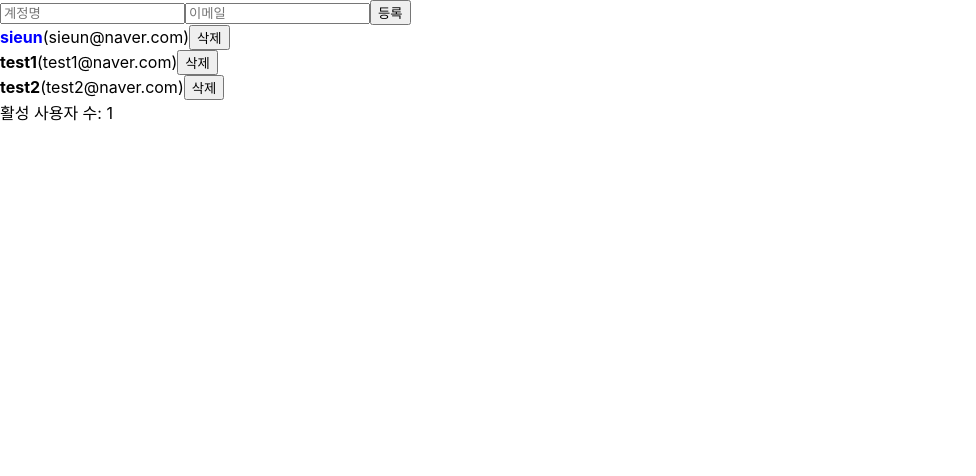
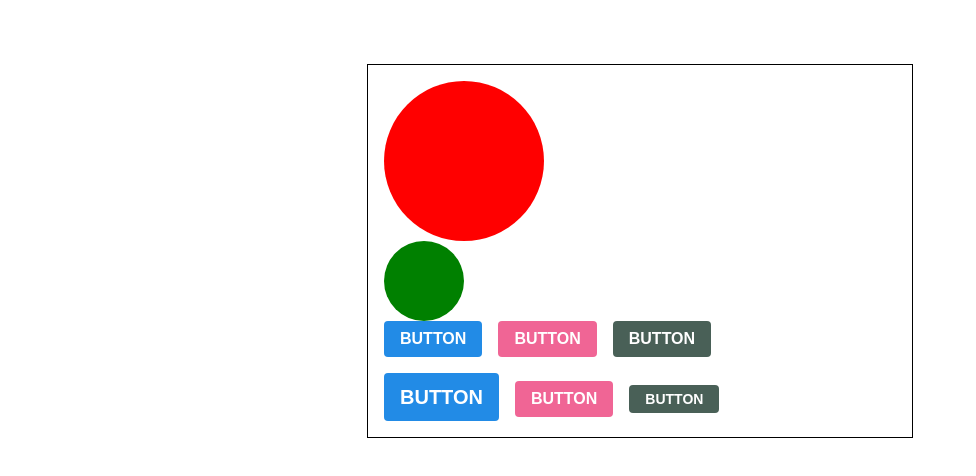
Before and after one commit to sieun98/TIL, a React (Create React App) app in the folder react/begin-react/: page / in a window 1280 px wide. Shown: the top 476 px of the page, without its empty margins (0-976 px from the left). Built offline with nearby package versions, Linux system fonts and the light colour scheme.

Commit message:
Button Component with styeld-components

```diff
--- a/react/begin-react/package.json
+++ b/react/begin-react/package.json
@@ -7,10 +7,12 @@
     "@testing-library/react": "^11.1.0",
     "@testing-library/user-event": "^12.1.10",
     "immer": "^9.0.7",
+    "polished": "^4.1.3",
     "react": "^17.0.2",
     "react-dom": "^17.0.2",
     "react-icons": "^4.3.1",
     "react-scripts": "4.0.3",
+    "styled-components": "^5.3.3",
     "web-vitals": "^1.0.1"
   },
   "scripts": {
--- a/react/begin-react/src/App.js
+++ b/react/begin-react/src/App.js
@@ -1,86 +1,60 @@
-import React, {
-  useRef,
-  useReducer,
-  useCallback,
-  useMemo,
-  createContext,
-} from "react";
-import UserList from "./UserList";
-import CreateUser from "./CreateUser";
-import useInputs from "./useInputs";
-import produce from "immer";
+import React from "react";
+import styled, { css, ThemeProvider } from "styled-components";
+import Button from "./components/Button";
 
-function countActiveUsers(users) {
-  console.log("활성 사용자 수를 세는 중...");
-  return users.filter((user) => user.active).length;
-}
+const Circle = styled.div`
+  width: 5rem;
+  height: 5rem;
+  background: ${(props) => props.color};
+  border-radius: 50%;
+  ${(props) =>
+    props.huge &&
+    css`
+      width: 10rem;
+      height: 10rem;
+    `}
+`;
 
-const initialState = {
-  users: [
-    {
-      id: 1,
-      username: "sieun",
-      email: "sieun@naver.com",
-      active: true,
-    },
-    {
-      id: 2,
-      username: "test1",
-      email: "test1@naver.com",
-      active: false,
-    },
-    {
-      id: 3,
-      username: "test2",
-      email: "test2@naver.com",
-      active: false,
-    },
-  ],
+const AppBlock = styled.div`
+  width: 512px;
+  margin: 0 auto;
+  margin-top: 4rem;
+  border: 1px solid black;
+  padding: 1rem;
+`;
+
+const ButtonGroup = styled.div`
+  & + & {
+    margin-top: 1rem;
+  }
+`;
+
+const palette = {
+  blue: "#228be6",
+  gray: "#496057",
+  pink: "#f06595",
 };
 
-function reducer(state, action) {
-  switch (action.type) {
-    case "CREATE_USER":
-      return {
-        users: state.users.concat(action.user),
-      };
-    case "TOGGLE_USER":
-      return produce(state, (draft) => {
-        const user = draft.users.find((user) => user.id === action.id);
-        user.active = !user.active;
-      });
-    case "REMOVE_USER":
-      return {
-        ...state,
-        users: state.users.filter((user) => user.id !== action.id),
-      };
-    default:
-      throw new Error("Unhandled action");
-  }
-}
-
-export const userDispatch = createContext(null);
-
 function App() {
-  const [state, dispatch] = useReducer(reducer, initialState);
-  const { users } = state;
-  // const [form, onChange, reset] = useInputs({
-  //   username: '',
-  //   email: ''
-  // })
-
-  // const {username, email} = form
-
-  // const nextId = useRef(4)
-
-  const count = useMemo(() => countActiveUsers(users), [users]);
-
   return (
-    <userDispatch.Provider value={dispatch}>
-      <CreateUser />
-      <UserList users={users} />
-      <div>활성 사용자 수: {count}</div>
-    </userDispatch.Provider>
+    <ThemeProvider theme={{ palette }}>
+      <AppBlock>
+        <Circle color="red" huge />
+        <Circle color="green" />
+        <ButtonGroup>
+          <Button>BUTTON</Button>
+          <Button color="pink">BUTTON</Button>
+          <Button color="gray">BUTTON</Button>
+        </ButtonGroup>
+        <ButtonGroup>
+          <Button size="large">BUTTON</Button>
+          <Button color="pink">BUTTON</Button>
+          <Button color="gray" size="small">
+            BUTTON
+          </Button>
+        </ButtonGroup>
+      </AppBlock>
+    </ThemeProvider>
   );
 }
 
--- /dev/null
+++ b/react/begin-react/src/components/Button.js
@@ -0,0 +1,77 @@
+import React from 'react'
+import styled, { css } from 'styled-components'
+import { darken, lighten } from 'polished'
+
+const colorStyles = css`
+    /* 색상 */
+    ${({ theme, color }) => {
+        const selected = theme.palette[color];
+        return css`
+            background: ${selected};
+            &:hover {
+                background: ${lighten(0.1, selected)};
+            }
+            &:active {
+                background: ${darken(0.1, selected)};
+            }
+        `
+    }}
+`
+
+const sizeStyles = css`
+    /* 크기 */
+    ${props =>
+        props.size === 'large' && css`
+            height: 3rem;
+            font-size: 1.25rem;
+        `
+    }
+    ${props =>
+        props.size === 'medium' && css`
+            height: 2.25rem;
+            font-size: 1rem;
+        `
+    }
+    ${props =>
+        props.size === 'small' && css`
+            height: 1.75rem;
+            font-size: 0.875rem;
+        `
+    }
+`
+
+const StyledButton = styled.button`
+    /* 공통 스타일 */
+    display: inline-flex;
+    align-items: center;
+    outline: none;
+    border: none;
+    border-radius: 4px;
+    color: white;
+    font-weight: bold;
+    cursor: pointer;
+    padding-left: 1rem;
+    padding-right: 1rem;
+
+    /* 크기 */
+    ${sizeStyles}
+    /* 색상 */
+    ${colorStyles}
+
+    & + & {
+        margin-left: 1rem;
+    }
+`
+
+function Button({ children, color, size,  ...rest}) {
+    return (
+        <StyledButton color={color} size={size} {...rest}>{children}</StyledButton>
+    )
+}
+
+Button.defaultProps = {
+    color: 'blue',
+    size: 'medium'
+}
+
+export default Button
```
Also changed, not shown: 1 other file (tests, documents, lock files or other folders).
